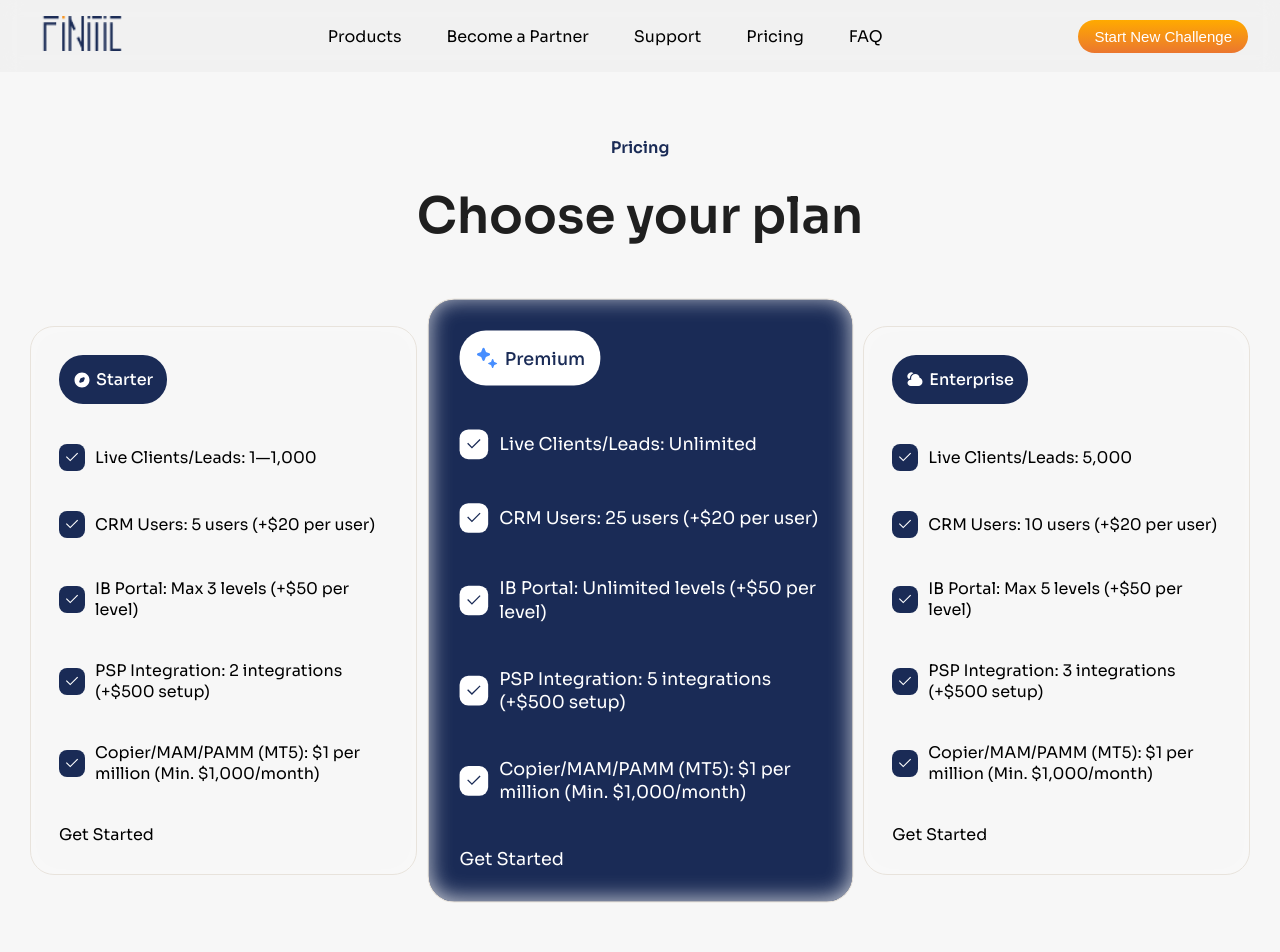
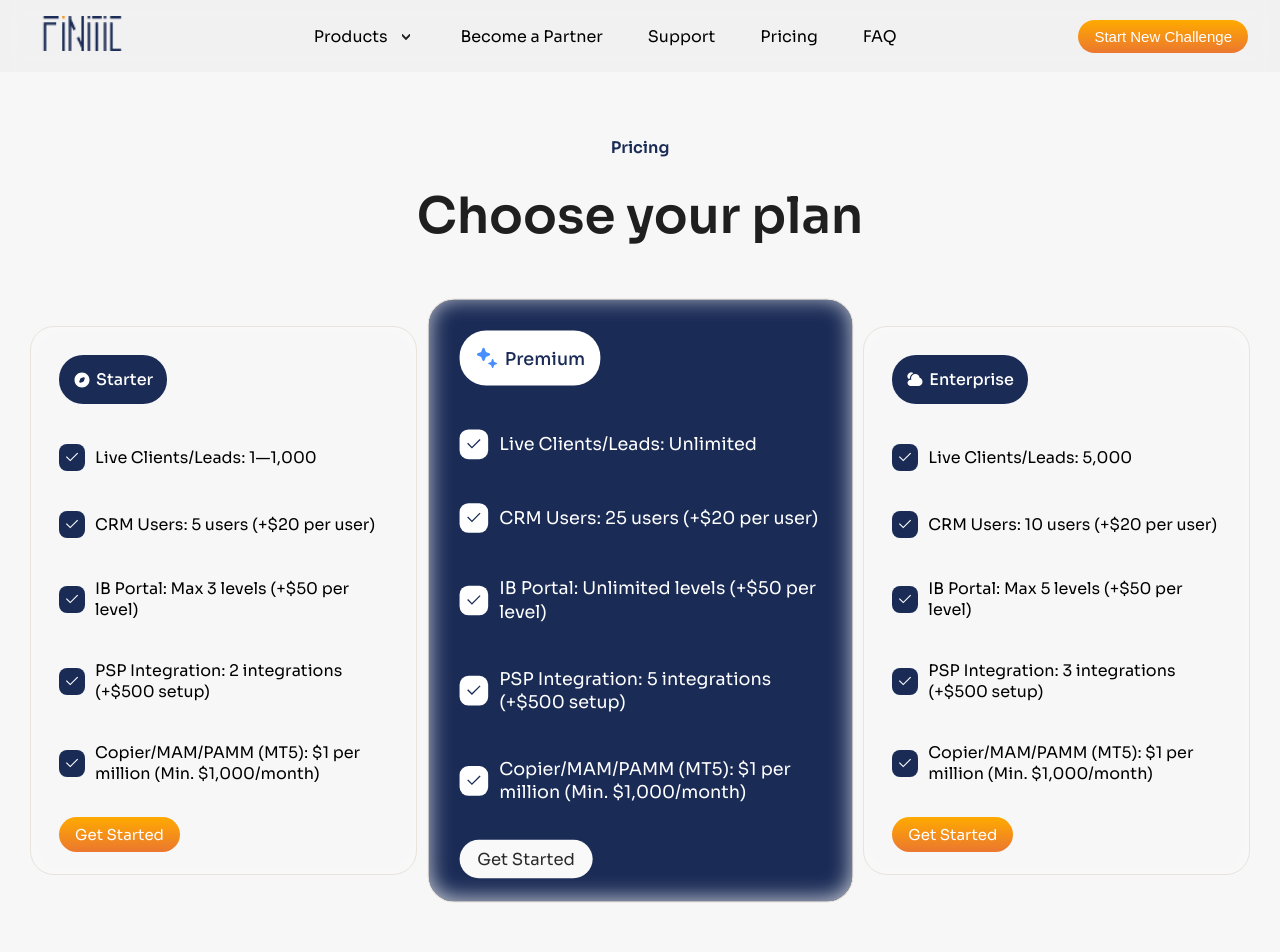
Before and after one commit to HassanFinitic/Finitic-site, a Next.js app: page /pricing in a window 1280 px wide. Shown: the top 952 px of the page. Built offline with nearby package versions, Linux system fonts and the light colour scheme.

Commit message:
feat: add dropdown in navbar

```diff
--- /dev/null
+++ b/public/assets/icons/ArrowDown.jsx
@@ -0,0 +1,16 @@
+const ArrowDown = ({  width = "8px", height = "8px" }) => {
+    return (
+        <svg
+            xmlns="http://www.w3.org/2000/svg"
+            fill="#1f1f1f"
+            width={width}
+            height={height}
+            viewBox="0 0 512.002 512.002"
+
+        >
+            <path d="M498.837,65.628c-7.957-3.328-17.152-1.472-23.253,4.629L256,289.841L36.416,70.257 c-6.101-6.101-15.275-7.936-23.253-4.629C5.184,68.913,0,76.721,0,85.34v106.667c0,5.675,2.24,11.093,6.251,15.083 l234.667,234.667c4.16,4.16,9.621,6.251,15.083,6.251c5.462,0,10.923-2.091,15.083-6.251L505.751,207.09 c4.011-3.989,6.251-9.408,6.251-15.083V85.34C512,76.721,506.816,68.913,498.837,65.628z" />
+        </svg>
+    );
+};
+
+export default ArrowDown;
--- a/src/components/header/Links.jsx
+++ b/src/components/header/Links.jsx
@@ -1,40 +1,59 @@
-// import Link from 'next/link'
-// import React from 'react'
-
-// export default function Links({linksData}) {
-//   return (
-//     <div className="links-container">
-//         <ul className="links">
-//             {linksData.map((link) => (
-//                 <li key={link.id}>
-//                     <Link href={link.url}>{link.text}</Link>
-//                 </li>
-//             ))}
-//         </ul>
-//       </div>
-//   )
-// }
-
+"use client";
 import Link from "next/link";
-import React from "react";
+import React, { useState } from "react";
 import style from "./header.module.css";
+import ArrowDown from "../../../public/assets/icons/ArrowDown";
 
 export default function Links({ linksData }) {
+  const [activeDropdown, setActiveDropdown] = useState(null);
+  const toggleDropdown = (id) => {
+    setActiveDropdown((prev) => (prev === id ? null : id));
+  };
+
   return (
     <div className={style["links-container"]}>
       <ul className={style["links"]}>
         {linksData.map((link) => (
-          <li key={link.id} className={style["link-item"]}>
-            <Link href={link.url} className={style["link"]}>
-              {/* White text (default) */}
-              <span className={style["white-text"]}>{link.text}</span>
-              {/* Gray text (hidden by default) */}
-              <span className={style["gray-text"]}>{link.text}</span>
-            </Link>
-          </li>
+          <div key={link.id} className={style["navbar__link-container"]}>
+            <li className={style["link-item"]}>
+              {link.subLinks ?
+
+                <div onClick={() => toggleDropdown(link.id)} href={link.url} className={style["link"]}>
+                  <span className={style["white-text"]}>{link.text}</span>
+                  <span className={style["gray-text"]}>{link.text}</span>
+                </div>
+                :
+                <Link onClick={() => toggleDropdown(link.id)} href={link.url} className={style["link"]}>
+                  <span className={style["white-text"]}>{link.text}</span>
+                  <span className={style["gray-text"]}>{link.text}</span>
+                </Link>
+              }
+            </li>
+            {link.subLinks && (
+              <div className={style["dropdown"]}>
+                <button
+                  onClick={() => toggleDropdown(link.id)}
+                  className={`${style["dropdown-btn"]} ${activeDropdown === link.id ? style["active"] : ""
+                    }`}
+                >
+                  <ArrowDown />
+                </button>
+
+                <div
+                  className={`${style["dropdown-content"]} ${activeDropdown === link.id ? style["active"] : ""
+                    }`}
+                >
+                  {link.subLinks.map((subLink, index) => (
+                    <Link key={index} href={subLink.url} className={style["dropdown-item"]}>
+                      {subLink.text}
+                    </Link>
+                  ))}
+                </div>
+              </div>
+            )}
+          </div>
         ))}
       </ul>
-
     </div>
   );
 }
--- a/src/components/header/MobileMenu.jsx
+++ b/src/components/header/MobileMenu.jsx
@@ -1,13 +1,44 @@
-import React from "react";
+"use client";
+import React, { useState } from "react";
 import Link from "next/link";
+import ArrowDown from "../../../public/assets/icons/ArrowDown";
 
 export default function MobileMenu({ toggleIcon, linksData, isOpen, style }) {
+  const [activeDropdown, setActiveDropdown] = useState(null);
+
+  const toggleDropdown = (id) => {
+    setActiveDropdown((prev) => (prev === id ? null : id));
+  };
+
   return (
     <div className={`${style["mobile-menu"]} ${isOpen ? style["active"] : ""}`}>
       {linksData.map((link) => (
-        <Link className={style["mobile-link"]} onClick={toggleIcon} key={link.id} href={link.url}>
-          {link.text}
-        </Link>
+        <div key={link.id} className={style["mobile-menu-item"]}>
+          {link.subLinks ? (
+            <button
+              className={style["mobile-dropdown-btn"]}
+              onClick={() => toggleDropdown(link.id)}
+            >
+              {link.text}
+              <span className={`${style["arrow"]} ${activeDropdown === link.id ? style["open"] : ""}`}>
+                <ArrowDown />
+              </span>
+            </button>
+          ) : (
+            <Link className={style["mobile-link"]} onClick={toggleIcon} href={link.url}>
+              {link.text}
+            </Link>
+          )}
+          {link.subLinks && (
+            <div className={`${style["mobile-dropdown"]} ${activeDropdown === link.id ? style["active"] : ""}`}>
+              {link.subLinks.map((subLink, index) => (
+                <Link key={index} href={subLink.url} className={style["mobile-dropdown-link"]}>
+                  {subLink.text}
+                </Link>
+              ))}
+            </div>
+          )}
+        </div>
       ))}
     </div>
   );
--- a/src/components/header/header.module.css
+++ b/src/components/header/header.module.css
@@ -4,7 +4,7 @@
   align-items: center;
   padding: 1rem 2rem;
 
-  .header-container{
+  .header-container {
     display: flex;
     justify-content: space-between;
     align-items: center;
@@ -21,7 +21,7 @@
   -webkit-backdrop-filter: blur(10px);
 
 
-    /* start the links */
+  /* start the links */
   .links-container {
     display: flex;
     justify-content: center;
@@ -34,6 +34,7 @@
     .links {
       display: flex;
       gap: 45px;
+
       list-style: none;
       padding: 0;
       margin: 0;
@@ -56,7 +57,7 @@
             -moz-transition: transform 0.5s ease, opacity 0.5s ease;
             -ms-transition: transform 0.5s ease, opacity 0.5s ease;
             -o-transition: transform 0.5s ease, opacity 0.5s ease;
-}
+          }
 
           .white-text {
             color: var(--font-color);
@@ -80,7 +81,7 @@
             -moz-transform: translateY(-100%);
             -ms-transform: translateY(-100%);
             -o-transform: translateY(-100%);
-}
+          }
 
           &:hover .gray-text {
             transform: translateY(0);
@@ -90,6 +91,7 @@
       }
     }
   }
+
   /* end the links */
 
   .button-container {
@@ -110,7 +112,7 @@
       overflow: hidden;
       z-index: 1;
 
-      @media screen and (max-width: 1024px){
+      @media screen and (max-width: 1024px) {
         display: none;
       }
     }
@@ -118,6 +120,7 @@
     .icon {
       display: none;
       cursor: pointer;
+
       @media screen and (max-width: 1024) {
         display: block;
       }
@@ -160,6 +163,7 @@
       @media screen and (min-width: 1024px) {
         display: none;
       }
+
       width: 100%;
       padding: 20px;
       position: absolute;
@@ -175,9 +179,217 @@
       gap: 20px;
 
       .mobile-link {
-        color:#1f1f1f;
+        color: #1f1f1f;
         text-decoration: none;
       }
     }
   }
 }
+
+.dropdown {
+  cursor: pointer;
+}
+
+.dropdown .dropbtn {
+  font-size: 16px;
+  border: none;
+  outline: none;
+  color: #1f1f1f;
+  padding: 0px 16px;
+  background-color: inherit;
+  font-family: inherit;
+  margin: 0;
+}
+
+.dropdown-content {
+  display: none;
+  position: absolute;
+  background-color: #f2f2f2;
+  min-width: 160px;
+  box-shadow: 0px 8px 16px 0px rgba(0, 0, 0, 0.2);
+  z-index: 1;
+  border-radius: 5px;
+  top: 70px;
+}
+
+.dropdown-content a {
+  float: none;
+  color: #1f1f1f;
+  padding: 12px 16px;
+  text-decoration: none;
+  display: block;
+  text-align: left;
+
+}
+
+.dropdown-content a:first-child,
+.dropdown-content a:last-child {
+  border-top-left-radius: 5px;
+  border-top-right-radius: 5px;
+}
+
+.dropdown-content a:first-child,
+.dropdown-content a:last-child {
+  border-bottom-left-radius: 5px;
+  border-bottom-right-radius: 5px;
+}
+
+
+.dropdown-content a:hover {
+  background-color: #ddd;
+}
+
+.dropdown:hover .dropdown-content {
+  display: block;
+}
+
+.navbar__link-container {
+  display: flex;
+  justify-content: center;
+  align-items: center;
+  gap: 10px;
+
+}
+
+.navbar__link-container button {
+  background-color: transparent;
+  border: none;
+  cursor: pointer;
+  outline: none;
+}
+
+.dropdown {
+  position: relative;
+  display: inline-block;
+}
+
+.dropdown-btn {
+  background: none;
+  border: none;
+  cursor: pointer;
+  padding: 5px;
+  transition: transform 0.3s;
+}
+
+
+.dropdown-btn.active {
+  transform: rotate(180deg);
+}
+
+.dropdown-content {
+  display: none;
+  position: absolute;
+  top: 40px;
+  left: -110px;
+  background-color: white;
+  box-shadow: 0 4px 8px rgba(0, 0, 0, 0.1);
+  border-radius: 8px;
+  min-width: 150px;
+  z-index: 1000;
+  opacity: 0;
+  transform: translateY(-10px);
+  transition: opacity 0.3s, transform 0.3s;
+}
+
+.dropdown-content::before {
+  content: "";
+  position: absolute;
+  top: -17px;
+  left: 50%;
+  transform: translateX(-50%);
+  border-width: 10px;
+  border-style: solid;
+  border-color: transparent transparent white transparent;
+}
+
+
+.dropdown-content.active {
+  display: block;
+  opacity: 1;
+  transform: translateY(0);
+}
+
+.dropdown-content a {
+  display: block;
+  padding: 15px;
+  color: #333;
+  text-decoration: none;
+  transition: background 0.3s;
+}
+
+.dropdown-content a:hover {
+  background: #f4f4f4;
+}
+
+/* Dropdown Styling */
+/* Dropdown Container */
+.mobile-dropdown {
+  overflow: hidden;
+  max-height: 0;
+  transition: max-height 0.4s ease-in-out;
+  display: flex;
+  flex-direction: column;
+  width: 100%;
+
+}
+
+.mobile-menu-item {
+  width: 100%;
+}
+
+.dropdown-inner {
+  display: flex;
+  flex-direction: column;
+  background-color: white;
+  padding: 10px;
+  margin-top: 5px;
+  border-radius: 5px;
+  box-shadow: 0 4px 6px rgba(0, 0, 0, 0.1);
+}
+
+
+.mobile-dropdown.active {
+  max-height: 300px;
+}
+
+
+.mobile-dropdown-link {
+  padding: 12px;
+  text-decoration: none;
+  color: #333;
+  font-size: 14px;
+  border-radius: 4px;
+  transition: background-color 0.3s ease, color 0.3s ease;
+}
+
+.mobile-dropdown-link:hover {
+  background-color: #f0f0f0;
+  color: #000;
+}
+
+.mobile-dropdown-link:active {
+  background-color: #e0e0e0;
+}
+
+/* Dropdown Button */
+.mobile-dropdown-btn {
+  display: flex;
+  justify-content: space-between;
+  width: 100%;
+  padding: 15px 0;
+  background: none;
+  border: none;
+  font-size: 16px;
+  cursor: pointer;
+  gap: 20px;
+  align-items: center;
+  color: #1f1f1f;
+}
+
+.arrow {
+  transition: transform 0.3s ease;
+}
+
+.arrow.open {
+  transform: rotate(180deg);
+}
--- a/src/components/pricing/Pricing.jsx
+++ b/src/components/pricing/Pricing.jsx
@@ -17,7 +17,7 @@ const Pricing = () => {
           });
         }, []);
     return (
-        <div className="pricing-container" >
+        <div className={`pricing-container`} >
             <Header title="Pricing" decription="Choose your plan " />
             <div className={style.pricingContainer} data-aos="zoom-in-up">
             {pricingData.map((plan, index) => (
@@ -30,8 +30,10 @@ const Pricing = () => {
                             </li>
                         ))}
                     </ul>
-                    <div className={style["button-container"]}>
-                    <Button url={"/registeration"} title="Get Started" />
+                    <div className={`${style["button-container"]}`}>
+                    <Button
+                    url={"/registration"}
+                    title="Get Started" />
                     </div>
                 </div>
             ))}
--- a/src/components/pricing/pricing.module.css
+++ b/src/components/pricing/pricing.module.css
@@ -71,13 +71,13 @@
   }
 
   .button-container {
-    .Link {
+    a {
       position: relative;
       outline: none;
       border: none;
       background: var(--button-gradient);
       color: var(--font-color-3);
-      padding: .8rem 1.5rem;
+      padding: 0.5rem 1rem;
       border-radius: var(--main-border-radius);
       -webkit-border-radius: var(--main-border-radius);
       -moz-border-radius: var(--main-border-radius);
@@ -88,6 +88,7 @@
       overflow: hidden;
       z-index: 1;
     }
+
   }
   .pricingCard.active {
     background-color: var(--blue-black);
@@ -108,7 +109,7 @@
     fill: var(--blue-black);
 }
 .pricingCard.active .button-container {
-  .Link {
+  a {
       background: #f9f9f9;
       color: #2a2a2a;
     }
--- a/src/components/products/products.module.css
+++ b/src/components/products/products.module.css
@@ -22,7 +22,7 @@
     padding: 28px 24px;
     border-radius: 28px;
     justify-items: center;
-    max-height: 400px;
+    max-height: 500px;
 
   }
   .grid-item:hover {
--- a/src/components/subscribe/Subscribe.jsx
+++ b/src/components/subscribe/Subscribe.jsx
@@ -26,7 +26,6 @@ const Subscribe = () => {
                 <div className={style["subscribe-form"]}>
                     <input id="subscribe-input" value={email} onChange={(e) => { setEmail(e.target.value) }} type="email" required placeholder="Enter your email address" />
                     <button className={style["absolute-btn"]} type="submit" onClick={handleSubmit}>Subscribe</button>
-
                 </div>
             </div>
         </div>
--- a/src/data/links.js
+++ b/src/data/links.js
@@ -7,8 +7,13 @@ export const linksData = [
         subLinks:[
             {
                 id:1,
-                url:"/",
-                text:"eret"
+                url:"/products/ib",
+                text:"Ib"
+            },
+            {
+                id:2,
+                url:"/products/forex",
+                text:"Forex"
             }
         ]
     },
```
Also changed, not shown: src/components/subscribe/subscribe.module.css (+37 -9 lines), src/app/partnership/page.jsx (line endings or trailing spaces).
